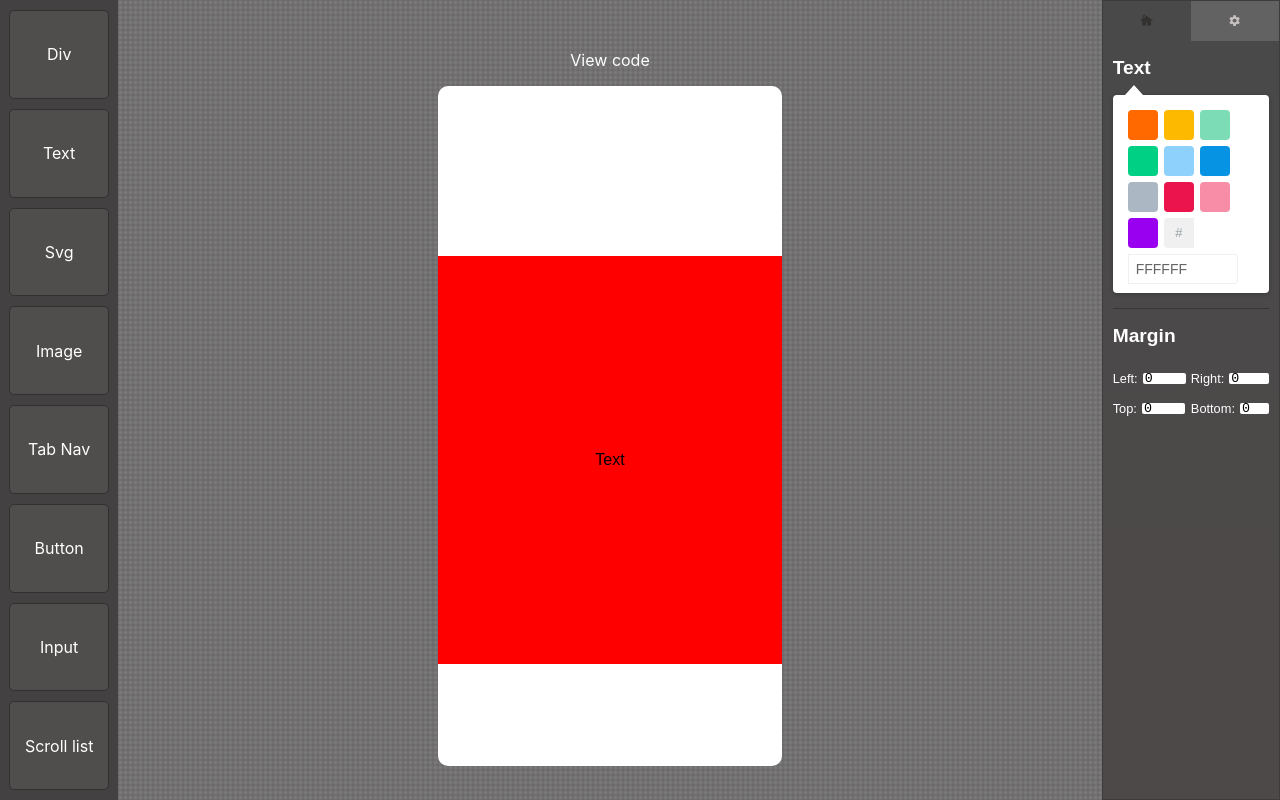
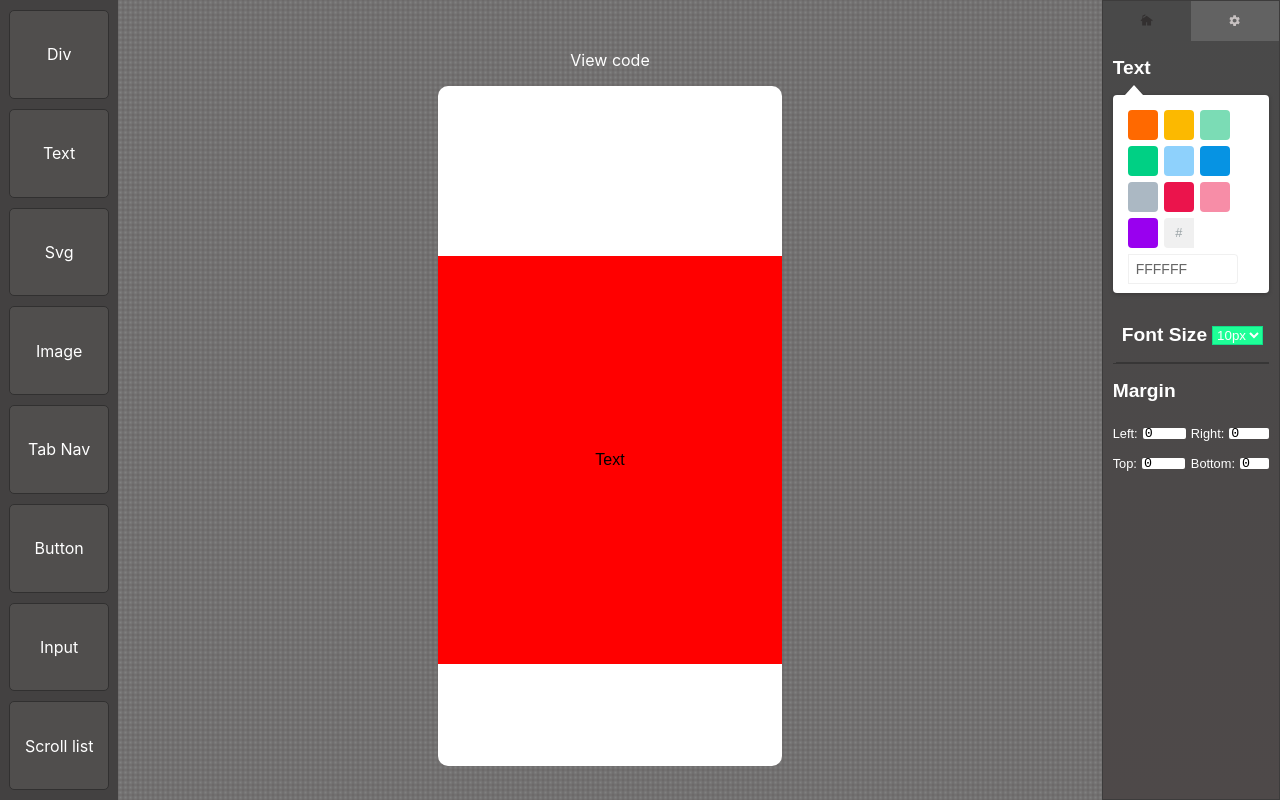
Before and after one commit to GabrielDavid1/GDTools, a Next.js app: page / in a window 1280 px wide. Both pictures are taken after a click on the link 1234 px from the left and 20 px from the top of the page. Built offline with nearby package versions, Linux system fonts and the light colour scheme.

Commit message:
fontsize area created in settings section

```diff
--- a/components/Main/Elements/Text/index.tsx
+++ b/components/Main/Elements/Text/index.tsx
@@ -1,11 +1,8 @@
 /* React */
-import React, { useRef, useEffect, useState } from "react";
+import React from "react";
 
 /* Components */
 import { ElementText } from "./ElementText";
-
-/* Contexts */
-import { useFuncs } from "../../../../contexts/Functionalities";
 
 /* Types */
 import { configText } from "../../../../types/Funcs";
@@ -18,19 +15,7 @@ interface PropsComponentes {
 }
 
 export const TextView = ({ dimensionNode }: PropsComponentes) => {
-  const ref = useRef<HTMLDivElement>({} as HTMLDivElement);
-  const refLeft = useRef<HTMLDivElement>({} as HTMLDivElement);
-  const refTop = useRef<HTMLDivElement>({} as HTMLDivElement);
-  const refRight = useRef<HTMLDivElement>({} as HTMLDivElement);
-  const refBottom = useRef<HTMLDivElement>({} as HTMLDivElement);
-
-  const { funcs } = useFuncs();
-
-  const [dimension, setDimension] = useState({ width: '150px', height: '150px' });
-
   return (
-      <ElementText
-        config={configText}
-      />
+      <ElementText config={configText} />
   );
 }
--- /dev/null
+++ b/components/Settings/ModelSetting/Default/FontSize.tsx
@@ -0,0 +1,24 @@
+//React
+import React, { useState } from 'react';
+
+export default function FontSize () {
+ const [value, setValue] = useState<number>(0);
+
+ return (
+   <div className="fontSize-area">
+      <h2> Font Size </h2>
+      <select onChange={(e) => setValue(Number(e.target.value))}>
+        <option value="10px">10px</option>
+        <option value="12px">12px</option>
+        <option value="16px">16px</option>
+        <option value="18px">18px</option>
+        <option value="20px">20px</option>
+        <option value="24px">24px</option>
+        <option value="28px">28px</option>
+        <option value="32px">32px</option>
+        <option value="36px">36px</option>
+        <option value="40px">40px</option>
+      </select>
+   </div>
+ )
+}
--- a/components/Settings/ModelSetting/Text/index.tsx
+++ b/components/Settings/ModelSetting/Text/index.tsx
@@ -3,6 +3,7 @@ import React from 'react';
 
 //Components
 import ColorArea from '../Default/ColorArea';
+import FontSize from '../Default/FontSize';
 import Margin from '../Default/Margin';
 
 interface Props {
@@ -14,6 +15,7 @@ export default function Text ({ title }:Props){
     <>
      <h2> {title} </h2>
      <ColorArea />
+     <FontSize />
      <Margin />
     </>
  )
--- a/components/Settings/ModelSetting/index.tsx
+++ b/components/Settings/ModelSetting/index.tsx
@@ -2,7 +2,6 @@
 import React from 'react';
 
 //Components
-import Div from './Div';
 import Text from './Text';
 
 export default function ModelSetting (){
--- a/styles/globals.scss
+++ b/styles/globals.scss
@@ -385,6 +385,25 @@ body {
         }
       }
 
+      .fontSize-area {
+        color: white;
+        font-size: 0.8rem;
+        display: flex;
+        justify-content: center;
+        align-items: center;
+        gap: 5px;
+        margin-left: 2%;
+        border-bottom: 1px solid #373636;
+
+        select {
+          outline: 0;
+          background-color: #1eff97;
+          cursor: pointer;
+          border: 1px solid #11dd88;
+          color: #ffffff;
+        }
+      }
+
     }
 
     .model-settings::-webkit-scrollbar {
```
